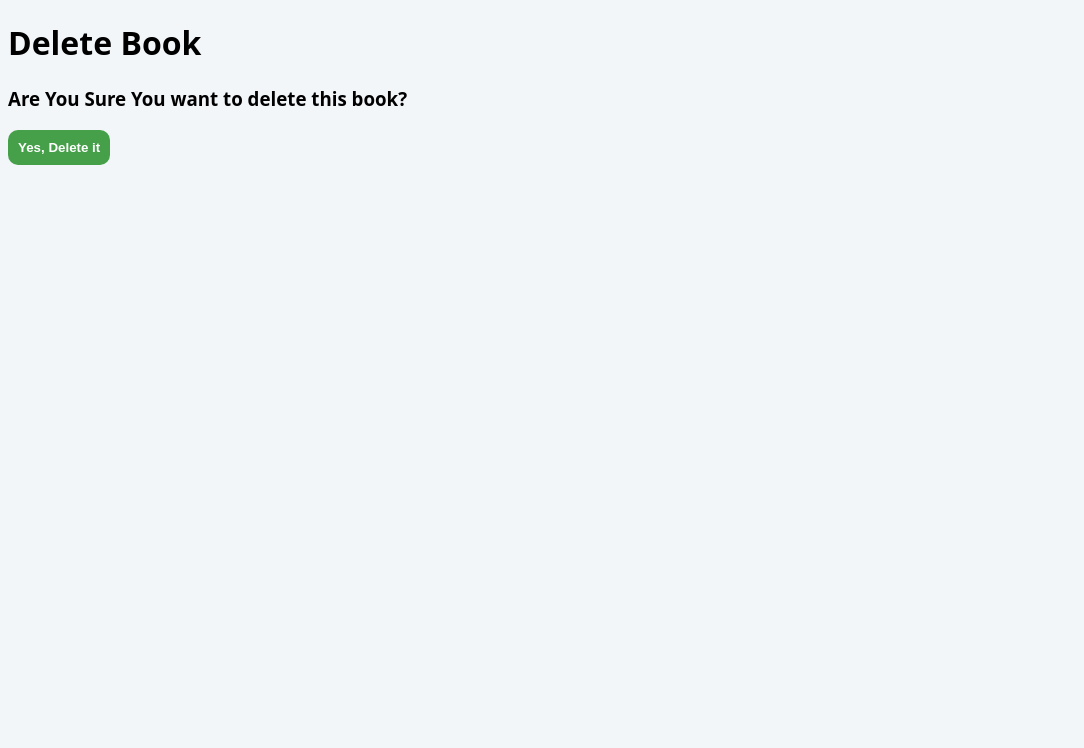
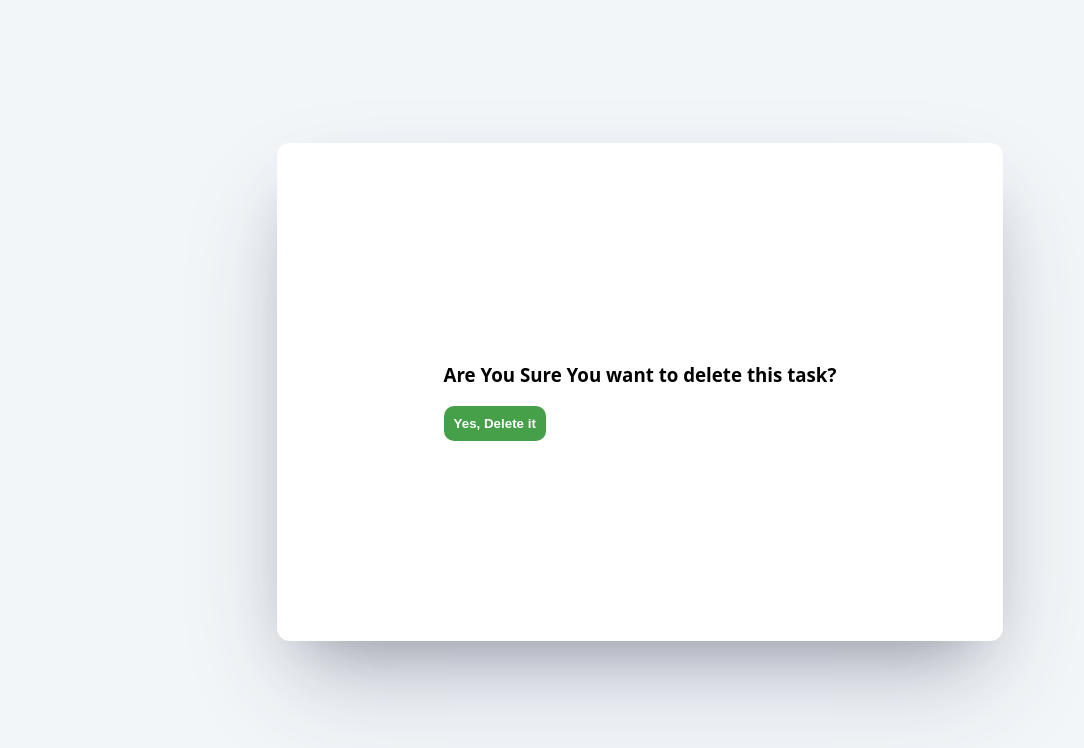
Before and after one commit to KostasKourelas/Tasks-MERN, a React (Vite) app in the folder frontend/: page /tasks/delete/1 in a window 1280 px wide. Shown: the top 748 px of the page, without its empty margins (0-1084 px from the left). Built offline with nearby package versions, Linux system fonts and the light colour scheme.

Commit message:
Add styles

```diff
--- a/frontend/src/index.css
+++ b/frontend/src/index.css
@@ -190,6 +190,19 @@ span.date {
   scale: 1.03;
 }
 
+.deletePage-Container {
+  display: grid;
+  place-items: center;
+  height: 96dvh;
+}
+
+.delete-Page {
+  padding: 25dvh 13dvw;
+  background-color: white;
+  border-radius: 13px;
+  box-shadow: rgba(255, 255, 255, 0.1) 0px 1px 1px 0px inset, rgba(50, 50, 93, 0.25) 0px 50px 100px -20px, rgba(0, 0, 0, 0.3) 0px 30px 60px -30px;
+}
+
 .loader {
     border: 16px solid #f3f3f3;
     border-radius: 50%;
--- a/frontend/src/pages/DeleteTask.jsx
+++ b/frontend/src/pages/DeleteTask.jsx
@@ -32,11 +32,10 @@ function DeleteTask() {
   };
 
   return (
-    <div >
-      <h1>Delete Book</h1>
+    <div className='deletePage-Container'>
       {loading ? <span className='loader'></span> : ''}
-      <div>
-        <h3>Are You Sure You want to delete this book?</h3>
+      <div className='delete-Page'>
+        <h3>Are You Sure You want to delete this task?</h3>
         <button onClick={handleDeleteBook}>Yes, Delete it</button>
       </div>
     </div>
```
